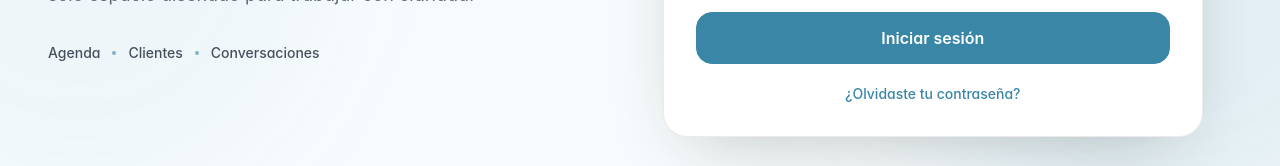
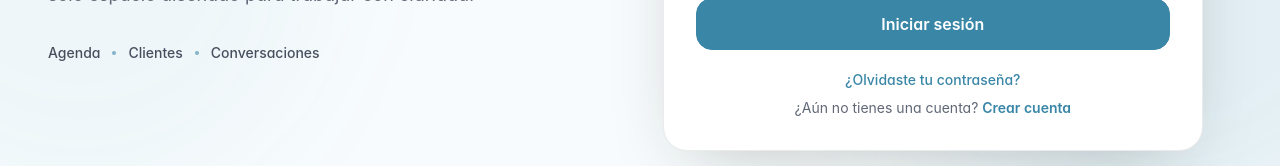
Before and after one commit to joel110311/zen_crm_belleza, a Next.js app: page /login in a window 1280 px wide. Shown: the part 552-718 px from the top of the page. Built offline with nearby package versions, Linux system fonts and the light colour scheme; no server answers; the database is empty; a web font is replaced by a local one; what async_hooks would draw is missing.

Commit message:
fix: separate platform control from tenant navigation

```diff
--- a/src/app/login/page.tsx
+++ b/src/app/login/page.tsx
@@ -205,9 +205,19 @@ export default function LoginPage() {
                                     "Iniciar sesión"
                                 )}
                             </Button>
-                            <p className="text-center text-sm text-muted-foreground">
-                                <Link href="/forgot-password" className="font-medium text-primary hover:underline">¿Olvidaste tu contraseña?</Link>
-                            </p>
+                            <div className="space-y-2 text-center text-sm">
+                                <p>
+                                    <Link href="/forgot-password" className="font-medium text-primary hover:underline">
+                                        ¿Olvidaste tu contraseña?
+                                    </Link>
+                                </p>
+                                <p className="text-muted-foreground">
+                                    ¿Aún no tienes una cuenta?{" "}
+                                    <Link href="/signup" className="font-semibold text-primary hover:underline">
+                                        Crear cuenta
+                                    </Link>
+                                </p>
+                            </div>
                         </form>
                     </div>
 
--- a/src/components/layout/sidebar.tsx
+++ b/src/components/layout/sidebar.tsx
@@ -94,7 +94,7 @@ export function Sidebar({ className }: React.HTMLAttributes<HTMLDivElement>) {
 
     const filteredNavItems = sidebarNavItems.filter((item) => {
         if (item.tenantOnly && !tenantSlug) return false;
-        if (item.platformOnly && !sessionUser?.isPlatformAdmin) return false;
+        if (item.platformOnly && (tenantSlug || !sessionUser?.isPlatformAdmin)) return false;
         if (sessionLoading) return !item.permission;
         return !item.permission || hasPermission(sessionUser, item.permission);
     });
```
